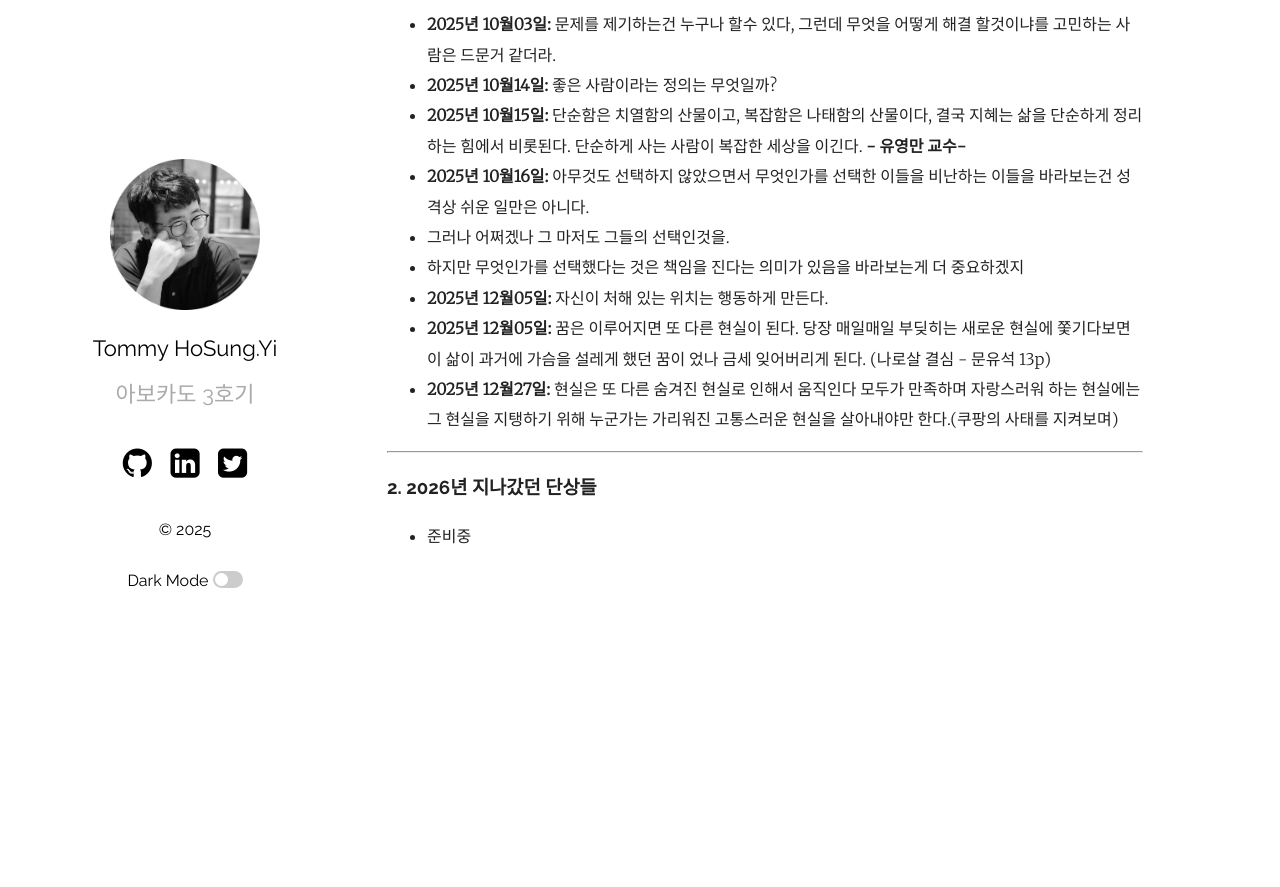
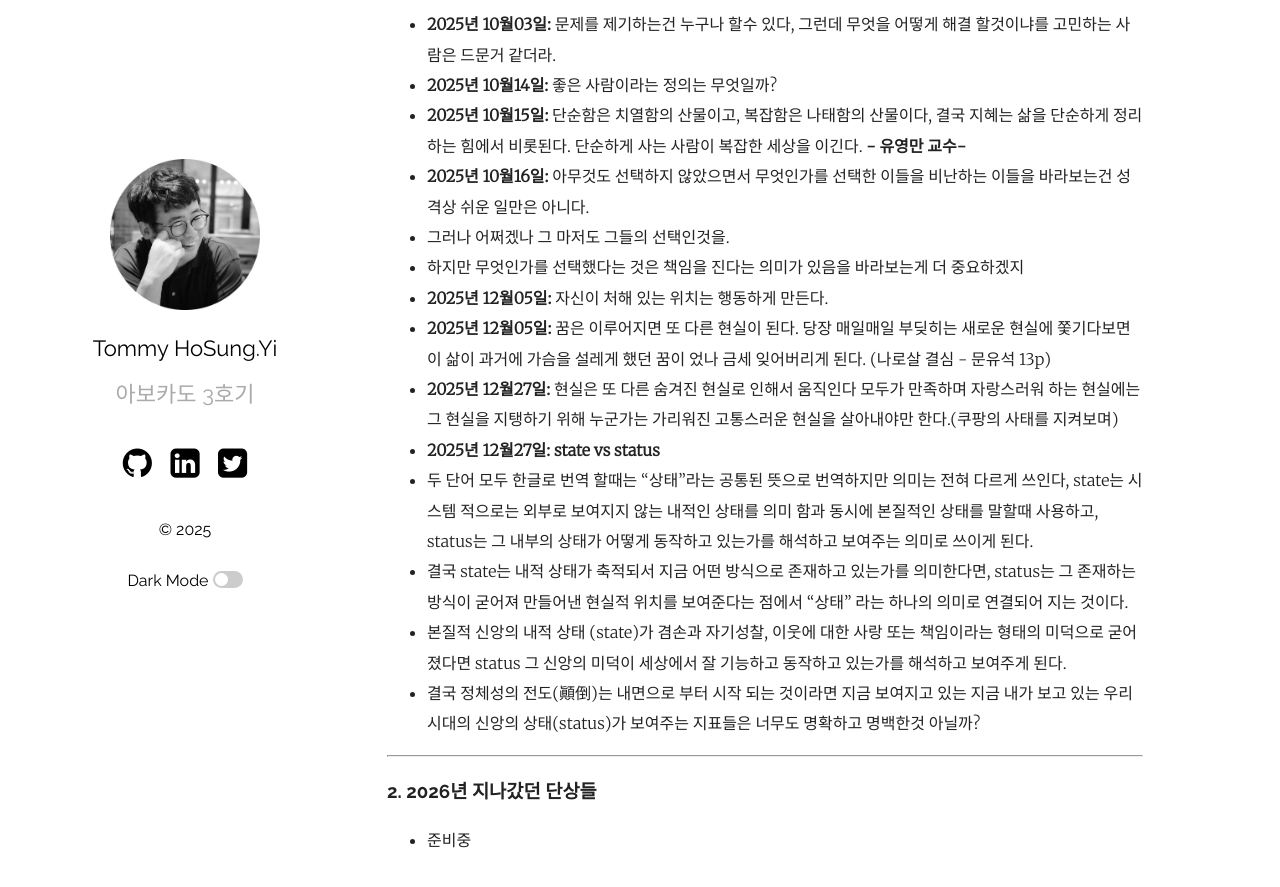
Before and after one commit to hslee77/hslee77.github.io, a Jekyll site: the page built from wiki/memo/2025-09-06-diary.md, in a window 1280 px wide and 900 px high, scrolled down 1529 px. Shown: the top 887 px of the window. Built offline with Jekyll 4.4.1, drawn with Linux system fonts in a browser that asks for light colours; before the commit the page ends 2125 px from its top, so only the background shows below that.

Commit message:
20251227 update v1.2

```diff
--- a/wiki/memo/2025-09-06-diary.md
+++ b/wiki/memo/2025-09-06-diary.md
@@ -48,7 +48,11 @@ categories: [Tommy Journey, Diary]
 - **2025년 12월05일:** 자신이 처해 있는 위치는 행동하게 만든다.
 - **2025년 12월05일:** 꿈은 이루어지면 또 다른 현실이 된다. 당장 매일매일 부딪히는 새로운 현실에 쫓기다보면 이 삶이 과거에 가슴을 설레게 했던 꿈이 었나 금세 잊어버리게 된다. (나로살 결심 - 문유석 13p)
 - **2025년 12월27일:** 현실은 또 다른 숨겨진 현실로 인해서 움직인다 모두가 만족하며 자랑스러워 하는 현실에는 그 현실을 지탱하기 위해 누군가는 가리워진 고통스러운 현실을 살아내야만 한다.(쿠팡의 사태를 지켜보며)
-
+- **2025년 12월27일:** **state vs status**
+- 두 단어 모두 한글로 번역 할때는 "상태"라는  공통된 뜻으로 번역하지만 의미는 전혀 다르게 쓰인다, state는 시스템 적으로는 외부로 보여지지 않는 내적인 상태를 의미 함과 동시에 본질적인 상태를 말할때 사용하고, status는 그 내부의 상태가 어떻게 동작하고 있는가를 해석하고 보여주는 의미로 쓰이게 된다.
+- 결국 state는 내적 상태가 축적되서 지금 어떤 방식으로 존재하고 있는가를 의미한다면, status는 그 존재하는 방식이 굳어져 만들어낸 현실적 위치를 보여준다는 점에서 "상태" 라는 하나의 의미로 연결되어 지는 것이다.
+- 본질적 신앙의 내적 상태 (state)가 겸손과 자기성찰, 이웃에 대한 사랑 또는 책임이라는 형태의 미덕으로 굳어졌다면  status 그 신앙의 미덕이  세상에서  잘 기능하고 동작하고 있는가를 해석하고 보여주게 된다.
+- 결국 정체성의 전도(顚倒)는 내면으로 부터 시작 되는 것이라면 지금 보여지고 있는 지금 내가 보고 있는 우리 시대의 신앙의 상태(status)가 보여주는 지표들은 너무도 명확하고 명백한것 아닐까?
 
 ------------------------------------------------------------------------------------------------------------------------
 
```
